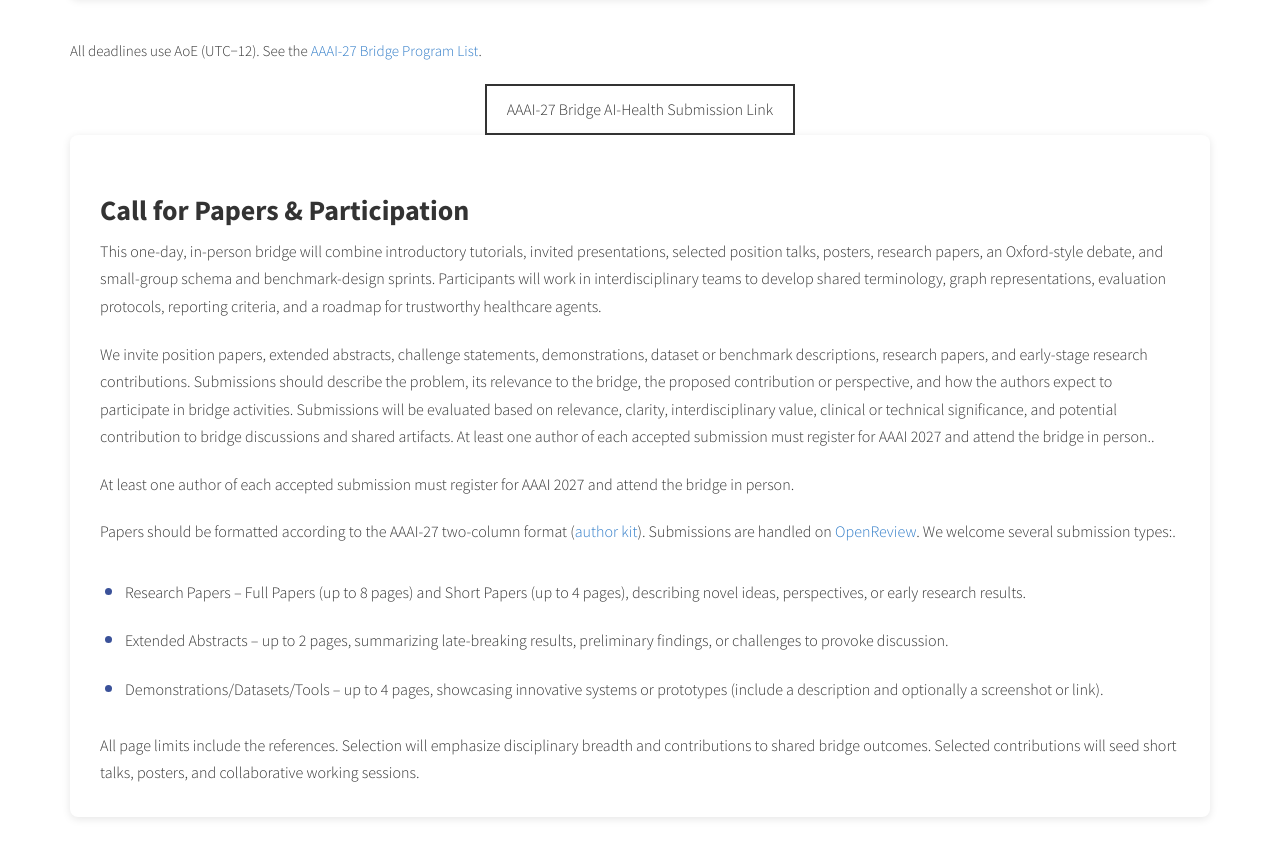
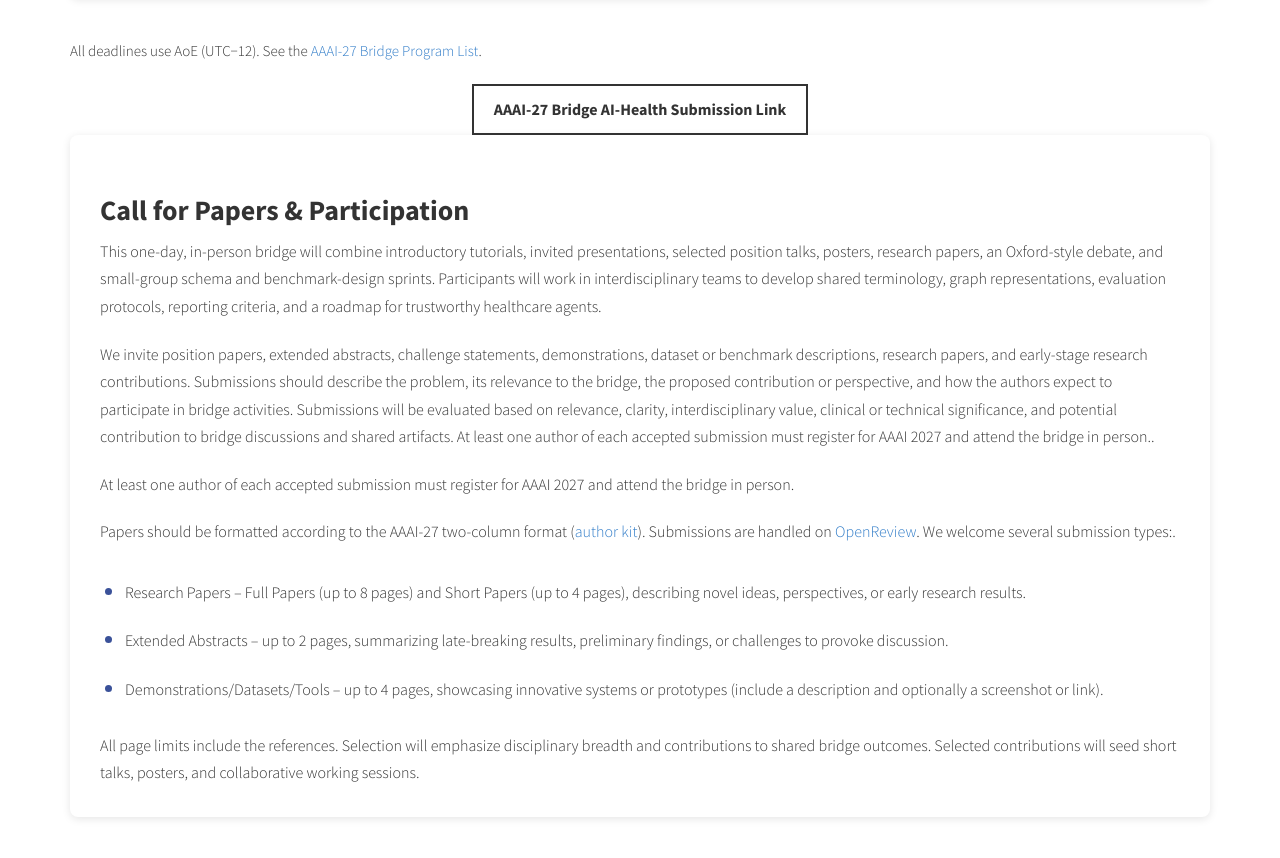
Before and after one commit to bridge-ai-health/bridge-ai-health.github.io, a plain HTML site: page index.html in a window 1280 px wide. Shown: the part 2177-3035 px from the top of the page. Drawn offline with Linux system fonts and the light colour scheme.

Commit message:
Update index.html

```diff
--- a/index.html
+++ b/index.html
@@ -87,8 +87,8 @@
 
         <div style="text-align: center;">
           <a href="https://openreview.net/group?id=AAAI.org/2027/Bridge/AI-Health"
-             style="display: inline-block; padding: 10px 20px; border: 2px solid #333; border-radius: 0; text-decoration: none; color: inherit;">
-          AAAI-27 Bridge AI-Health Submission Link
+             style="display: inline-block; padding: 10px 20px; border: 2px solid #333; border-radius: 0; text-decoration: none; color: inherit; font-weight: bold">
+             AAAI-27 Bridge AI-Health Submission Link
           </a>
         </div>
 
```
